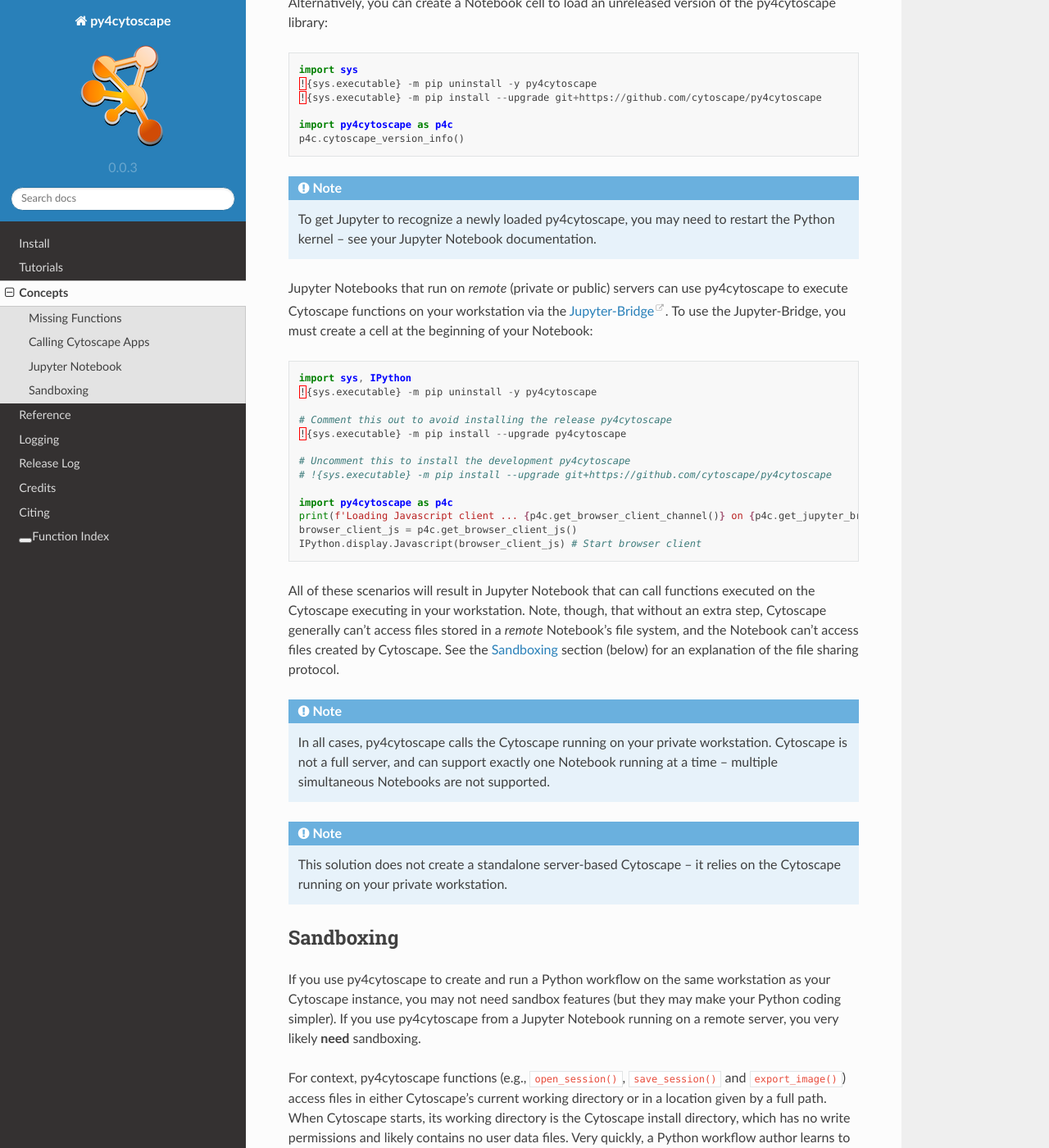
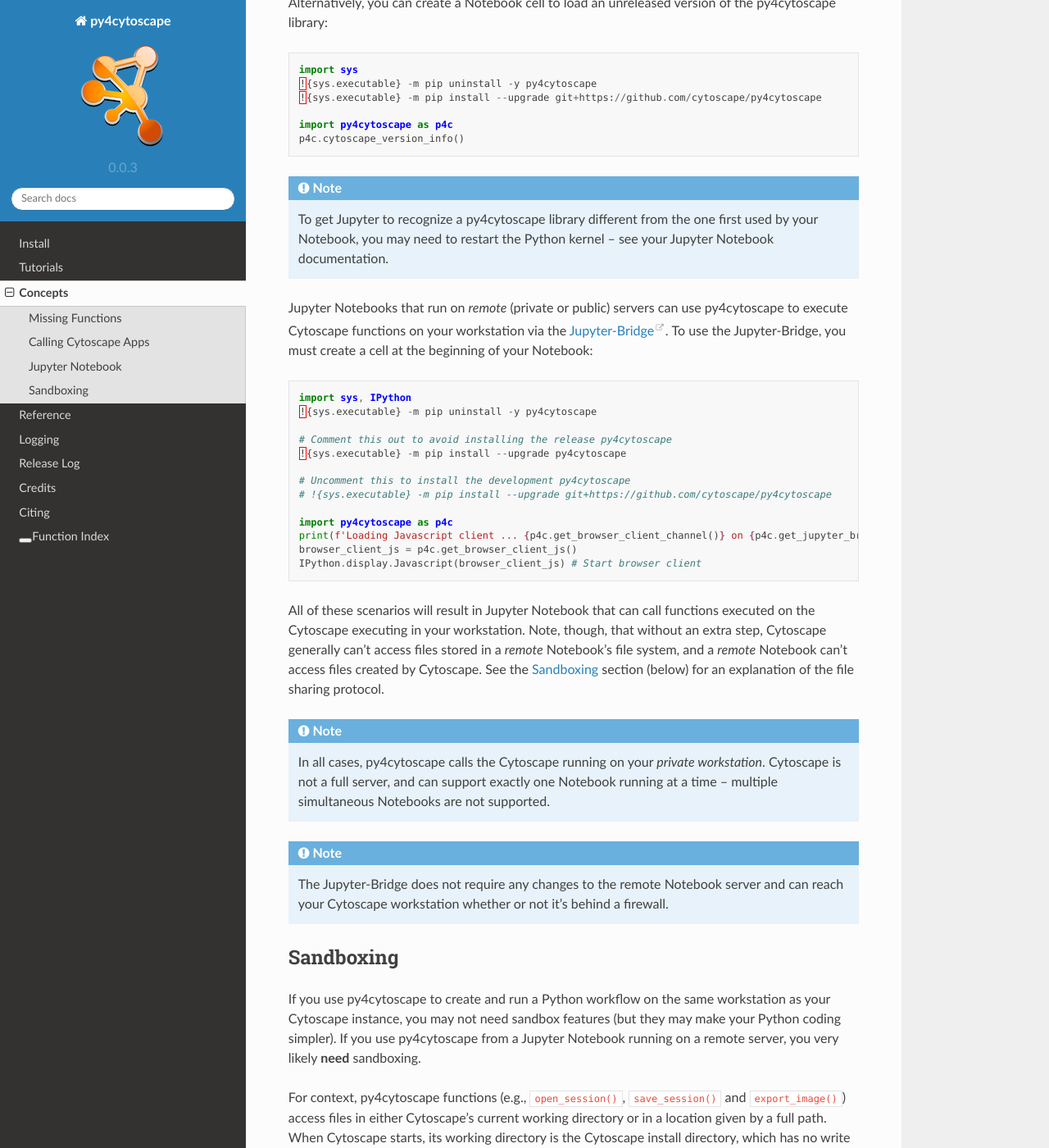
Before and after one commit to cytoscape/py4cytoscape, a Sphinx documentation site: the page built from doc/concepts.rst, in a window 1280 px wide and 1400 px high, scrolled down 4600 px. Shown: the whole window at 82% size. Built offline with Sphinx 7.4.7 and the Read the Docs theme 2.0.0, drawn with Linux system fonts in a browser that asks for light colours; pages that are not in the unit, such as notebooks, are missing from menus; some of the changed text lies outside the part shown.

Commit message:
Updated documentation toward 0.0.3 release

```diff
--- a/doc/concepts.rst
+++ b/doc/concepts.rst
@@ -233,7 +233,7 @@
     import py4cytoscape as p4c
     p4c.cytoscape_version_info()
 
-.. note:: To get Jupyter to recognize a newly loaded py4cytoscape, you may need to restart the Python kernel -- see your Jupyter Notebook documentation.
+.. note:: To get Jupyter to recognize a py4cytoscape library different from the one first used by your Notebook, you may need to restart the Python kernel -- see your Jupyter Notebook documentation.
 
 Jupyter Notebooks that run on *remote* (private or public) servers can use py4cytoscape to
 execute Cytoscape functions on your workstation via
@@ -258,12 +258,12 @@
 
 All of these scenarios will result in Jupyter Notebook that can call functions executed on the
 Cytoscape executing in your workstation. Note, though, that without an extra step, Cytoscape generally can't access
-files stored in a *remote* Notebook's file system, and the Notebook can't access files created
+files stored in a *remote* Notebook's file system, and a *remote* Notebook can't access files created
 by Cytoscape. See the `Sandboxing`_ section (below) for an explanation of the file sharing protocol.
 
-.. note:: In all cases, py4cytoscape calls the Cytoscape running on your private workstation. Cytoscape is not a full server, and can support exactly one Notebook running at a time -- multiple simultaneous Notebooks are not supported.
+.. note:: In all cases, py4cytoscape calls the Cytoscape running on your *private workstation*. Cytoscape is not a full server, and can support exactly one Notebook running at a time -- multiple simultaneous Notebooks are not supported.
 
-.. note:: This solution does not create a standalone server-based Cytoscape -- it relies on the Cytoscape running on your private workstation.
+.. note:: The Jupyter-Bridge does not require any changes to the remote Notebook server and can reach your Cytoscape workstation whether or not it's behind a firewall.
 
 
 Sandboxing
```
Also changed, not shown: other parts of doc/concepts.rst (+1 -1 lines).
